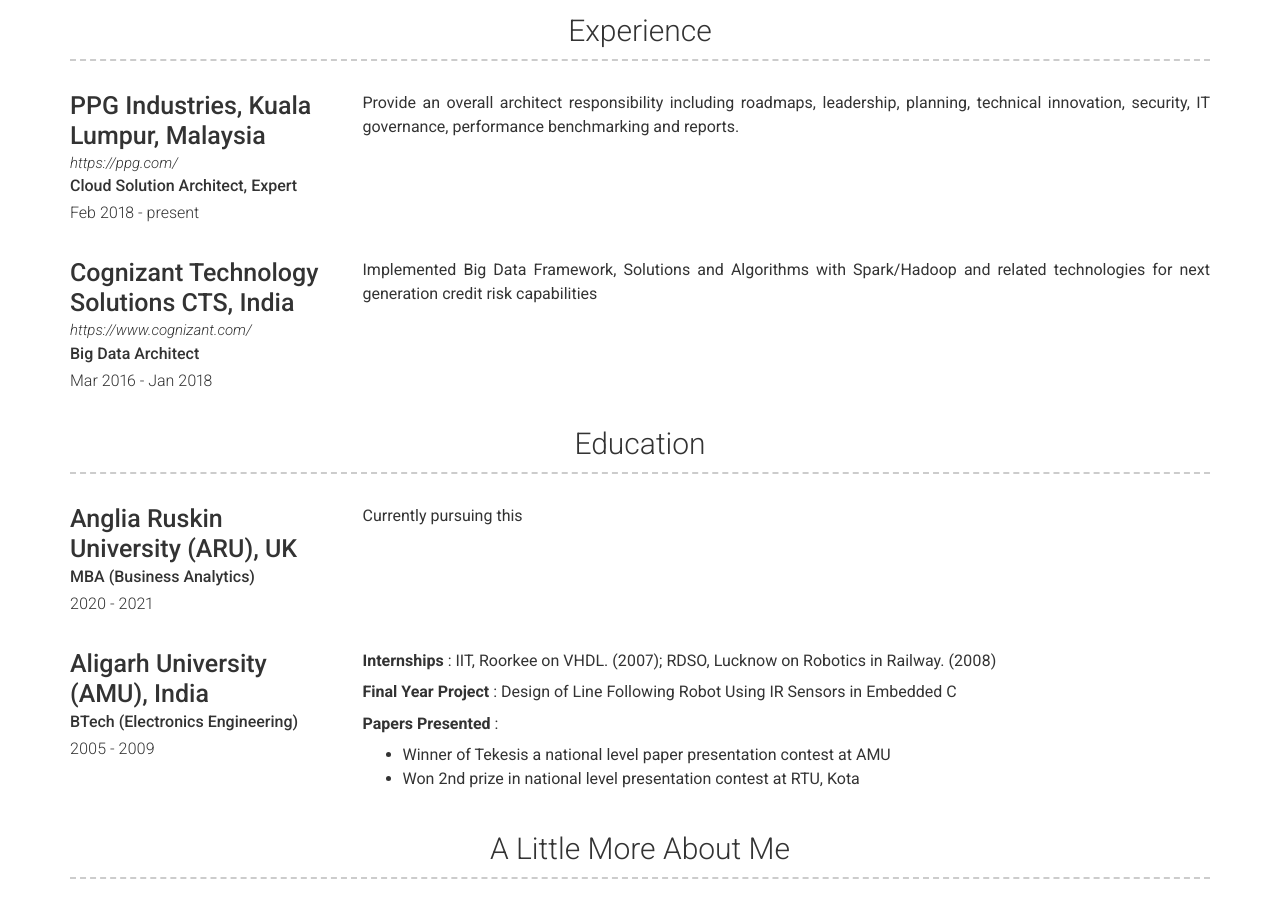
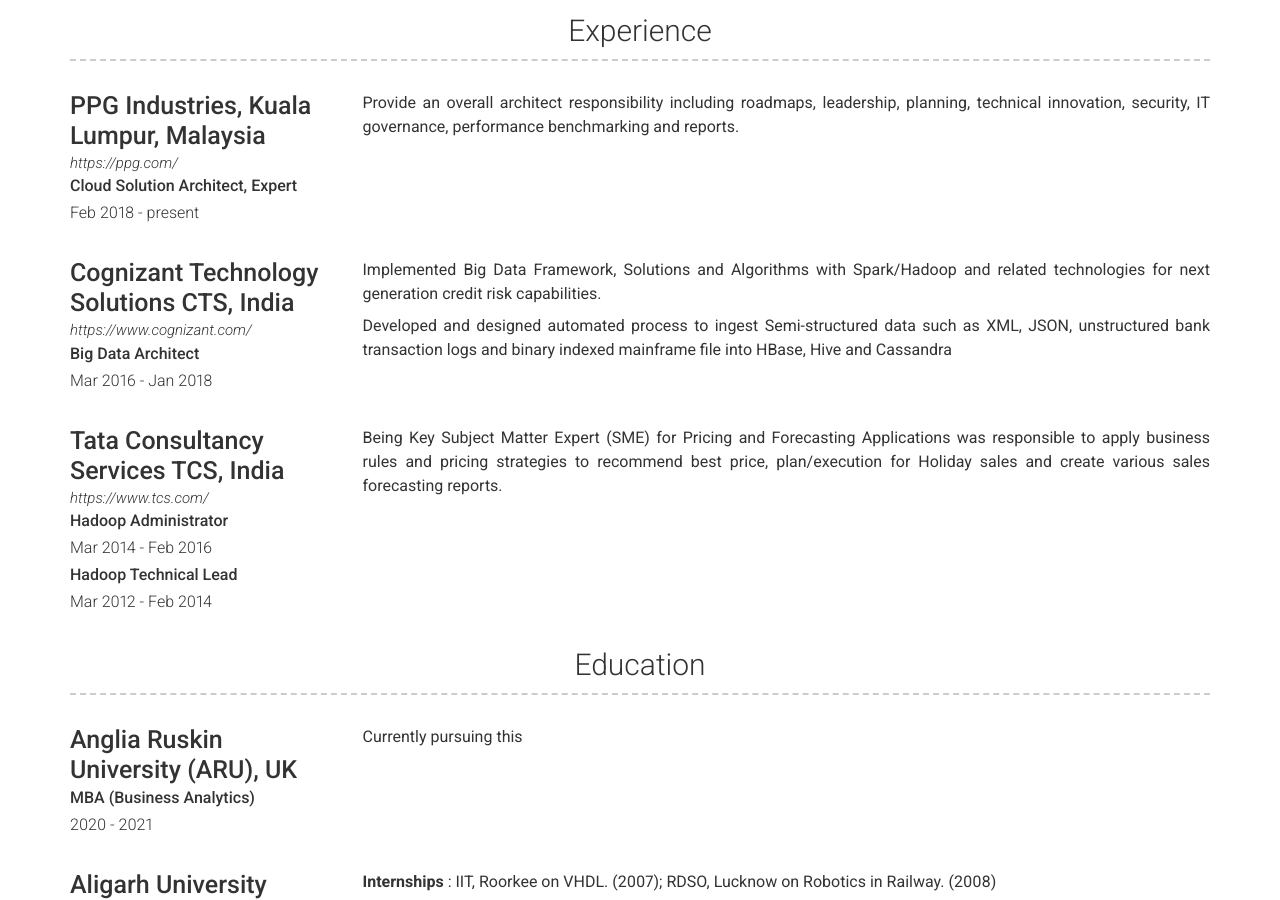
Before and after one commit to mohd-hasnain/mohd-hasnain.github.io, a Jekyll site: the page built from index.md, in a window 1280 px wide and 900 px high, scrolled down 1071 px. Built offline with Jekyll 4.4.1, drawn with Linux system fonts in a browser that asks for light colours; nearby versions of some CDN libraries.

Commit message:
Update experience.yml

```diff
--- a/_data/experience.yml
+++ b/_data/experience.yml
@@ -15,4 +15,18 @@
   #quote: >
   # A global supplier of paints, coatings, and specialty materials.
   description: | # this will include new lines to allow paragraphs
-    Implemented Big Data Framework, Solutions and Algorithms with Spark/Hadoop and related technologies for next generation credit risk capabilities
+    Implemented Big Data Framework, Solutions and Algorithms with Spark/Hadoop and related technologies for next generation credit risk capabilities.
+
+    Developed and designed automated process to ingest Semi-structured data such as XML, JSON, unstructured bank transaction logs and binary indexed mainframe file into HBase, Hive and Cassandra
+
+- company:   Tata Consultancy Services TCS, India
+  link: https://www.tcs.com/
+  jobs:
+    - title: Hadoop Administrator
+      dates: Mar 2014 - Feb 2016
+    - title: Hadoop Technical Lead
+      dates: Mar 2012 - Feb 2014
+  #quote: >
+  # A global supplier of paints, coatings, and specialty materials.
+  description: | # this will include new lines to allow paragraphs
+    Being Key Subject Matter Expert (SME) for Pricing and Forecasting Applications was responsible to apply business rules and pricing strategies to recommend best price, plan/execution for Holiday sales and create various sales forecasting reports.
```
